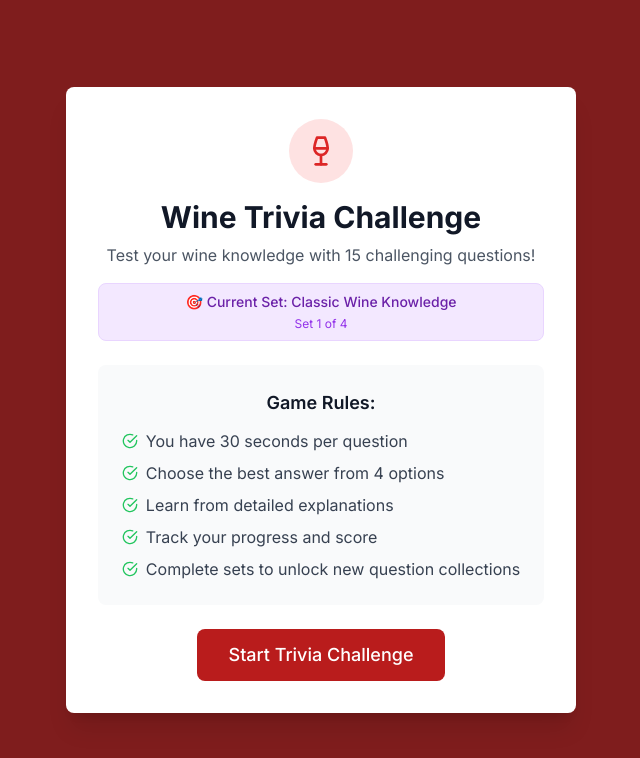
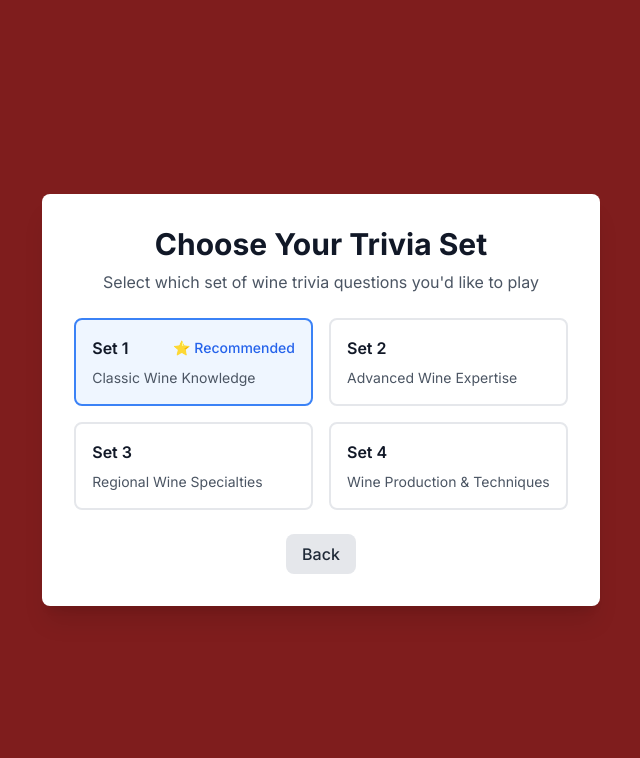
Before and after one commit to fellot/flint, a Next.js app: page /wine-trivia in a window 1280 px wide. Shown: the top 758 px of the page, without its empty margins (319-959 px from the left). Built offline with nearby package versions, Linux system fonts and the light colour scheme.

Commit message:
trivia uodates

```diff
--- a/app/api/wine-trivia/route.ts
+++ b/app/api/wine-trivia/route.ts
@@ -23,16 +23,24 @@ export async function GET(request: NextRequest) {
       { id: 4, name: 'Wine Production & Techniques', questions: set4 }
     ];
 
-    // Get completed sets from query parameter
+    // Get parameters from query
     const { searchParams } = new URL(request.url);
     const completedSetsParam = searchParams.get('completedSets');
+    const selectedSetIdParam = searchParams.get('selectedSetId');
     const completedSets = completedSetsParam ? JSON.parse(completedSetsParam) : [];
 
-    // Find the next available set
+    // Determine which set to use
     let selectedSet = questionSets[0]; // Default to first set
 
-    if (completedSets.length > 0) {
-      // Find the next uncompleted set
+    if (selectedSetIdParam) {
+      // User selected a specific set
+      const setId = parseInt(selectedSetIdParam);
+      const requestedSet = questionSets.find(set => set.id === setId);
+      if (requestedSet) {
+        selectedSet = requestedSet;
+      }
+    } else if (completedSets.length > 0) {
+      // Auto-select next uncompleted set
       const nextSet = questionSets.find(set => !completedSets.includes(set.id));
       if (nextSet) {
         selectedSet = nextSet;
@@ -51,7 +59,12 @@ export async function GET(request: NextRequest) {
         id: selectedSet.id,
         name: selectedSet.name,
         totalSets: questionSets.length
-      }
+      },
+      allSets: questionSets.map(set => ({
+        id: set.id,
+        name: set.name,
+        isCompleted: completedSets.includes(set.id)
+      }))
     });
   } catch (error) {
     console.error('Error reading trivia questions:', error);
--- a/app/wine-trivia/page.tsx
+++ b/app/wine-trivia/page.tsx
@@ -17,19 +17,40 @@ interface SetInfo {
   totalSets: number;
 }
 
+interface SetOption {
+  id: number;
+  name: string;
+  isCompleted: boolean;
+}
+
 interface TriviaResponse {
   questions: TriviaQuestion[];
   setInfo: SetInfo;
+  allSets: SetOption[];
 }
 
 export default function WineTriviaPage() {
   const [questions, setQuestions] = useState<TriviaQuestion[]>([]);
   const [setInfo, setSetInfo] = useState<SetInfo | null>(null);
+  const [allSets, setAllSets] = useState<SetOption[]>([]);
+  const [selectedSetId, setSelectedSetId] = useState<number | null>(null);
+  const [showSetSelection, setShowSetSelection] = useState(false);
   const [loading, setLoading] = useState(true);
   const [error, setError] = useState<string | null>(null);
 
   useEffect(() => {
-    fetchQuestions();
+    // On first load, show set selection if no specific set is requested
+    const urlParams = new URLSearchParams(window.location.search);
+    const requestedSetId = urlParams.get('setId');
+
+    if (requestedSetId) {
+      fetchQuestions(parseInt(requestedSetId));
+    } else {
+      // Load all sets info first, then show selection
+      fetchQuestions().then(() => {
+        setShowSetSelection(true);
+      });
+    }
   }, []);
 
   const getCompletedSets = (): number[] => {
@@ -55,12 +76,17 @@ export default function WineTriviaPage() {
     }
   };
 
-  const fetchQuestions = async () => {
+  const fetchQuestions = async (setId?: number) => {
     try {
       const completedSets = getCompletedSets();
-      const queryParams = completedSets.length > 0
+      let queryParams = completedSets.length > 0
         ? `?completedSets=${encodeURIComponent(JSON.stringify(completedSets))}`
         : '';
+
+      if (setId) {
+        queryParams += queryParams ? '&' : '?';
+        queryParams += `selectedSetId=${setId}`;
+      }
 
       const response = await fetch(`/api/wine-trivia${queryParams}`);
       if (!response.ok) {
@@ -69,6 +95,7 @@ export default function WineTriviaPage() {
       const data: TriviaResponse = await response.json();
       setQuestions(data.questions);
       setSetInfo(data.setInfo);
+      setAllSets(data.allSets);
     } catch (error) {
       console.error('Error fetching trivia questions:', error);
       setError('Failed to load trivia questions. Please try again later.');
@@ -80,6 +107,73 @@ export default function WineTriviaPage() {
   const handleGameComplete = (setId: number) => {
     markSetAsCompleted(setId);
   };
+
+  const handleSetSelection = (setId: number) => {
+    setSelectedSetId(setId);
+    setShowSetSelection(false);
+    setLoading(true);
+    fetchQuestions(setId);
+  };
+
+  const showSetSelectionModal = () => {
+    setShowSetSelection(true);
+  };
+
+  if (showSetSelection) {
+    return (
+      <div className="min-h-screen bg-red-900 flex items-center justify-center">
+        <div className="max-w-2xl mx-auto px-4">
+          <div className="bg-white rounded-lg shadow-xl p-8">
+            <div className="text-center mb-6">
+              <h1 className="text-3xl font-bold text-gray-900 mb-2">Choose Your Trivia Set</h1>
+              <p className="text-gray-600">Select which set of wine trivia questions you'd like to play</p>
+            </div>
+
+            <div className="grid grid-cols-1 md:grid-cols-2 gap-4 mb-6">
+              {allSets.map((set, index) => {
+                const isRecommended = !set.isCompleted && index === allSets.findIndex(s => !s.isCompleted);
+                return (
+                  <button
+                    key={set.id}
+                    onClick={() => handleSetSelection(set.id)}
+                    className={`p-4 rounded-lg border-2 text-left transition-all duration-200 ${
+                      set.isCompleted
+                        ? 'border-green-500 bg-green-50 hover:bg-green-100'
+                        : isRecommended
+                        ? 'border-blue-500 bg-blue-50 hover:bg-blue-100'
+                        : 'border-gray-200 bg-white hover:border-red-300 hover:bg-red-50'
+                    }`}
+                  >
+                    <div className="flex items-center justify-between mb-2">
+                      <h3 className="font-semibold text-gray-900">Set {set.id}</h3>
+                      <div className="flex items-center space-x-2">
+                        {isRecommended && (
+                          <span className="text-blue-600 text-sm font-medium">⭐ Recommended</span>
+                        )}
+                        {set.isCompleted && (
+                          <span className="text-green-600 text-sm font-medium">✓ Completed</span>
+                        )}
+                      </div>
+                    </div>
+                    <p className="text-gray-600 text-sm">{set.name}</p>
+                  </button>
+                );
+              })}
+            </div>
+
+            <div className="text-center">
+              <button
+                onClick={() => setShowSetSelection(false)}
+                className="btn-secondary"
+              >
+                Back
+              </button>
+            </div>
+          </div>
+        </div>
+      </div>
+    );
+  }
 
   if (loading) {
     return (
@@ -149,6 +243,7 @@ export default function WineTriviaPage() {
       questions={questions}
       setInfo={setInfo}
       onGameComplete={handleGameComplete}
+      onShowSetSelection={showSetSelectionModal}
     />
   );
 }
--- a/components/WineTriviaGame.tsx
+++ b/components/WineTriviaGame.tsx
@@ -21,9 +21,10 @@ interface WineTriviaGameProps {
   questions: TriviaQuestion[];
   setInfo: SetInfo | null;
   onGameComplete: (setId: number) => void;
+  onShowSetSelection: () => void;
 }
 
-export default function WineTriviaGame({ questions, setInfo, onGameComplete }: WineTriviaGameProps) {
+export default function WineTriviaGame({ questions, setInfo, onGameComplete, onShowSetSelection }: WineTriviaGameProps) {
   const [currentQuestionIndex, setCurrentQuestionIndex] = useState(0);
   const [selectedAnswer, setSelectedAnswer] = useState<number | null>(null);
   const [showResult, setShowResult] = useState(false);
@@ -150,12 +151,20 @@ export default function WineTriviaGame({ questions, setInfo, onGameComplete }: W
               </ul>
             </div>
 
-            <button
-              onClick={startGame}
-              className="btn-primary text-lg px-8 py-3"
-            >
-              Start Trivia Challenge
-            </button>
+            <div className="space-y-4">
+              <button
+                onClick={startGame}
+                className="btn-primary text-lg px-8 py-3 w-full"
+              >
+                Start Trivia Challenge
+              </button>
+              <button
+                onClick={onShowSetSelection}
+                className="btn-secondary text-lg px-8 py-3 w-full"
+              >
+                Choose Different Set
+              </button>
+            </div>
           </div>
         </div>
       </div>
@@ -204,7 +213,7 @@ export default function WineTriviaGame({ questions, setInfo, onGameComplete }: W
               </div>
             </div>
 
-            <div className="flex space-x-4 justify-center">
+            <div className="flex flex-wrap gap-3 justify-center">
               <button
                 onClick={resetGame}
                 className="btn-secondary flex items-center space-x-2"
@@ -213,11 +222,11 @@ export default function WineTriviaGame({ questions, setInfo, onGameComplete }: W
                 <span>Play Again</span>
               </button>
               <button
-                onClick={() => window.location.reload()}
+                onClick={onShowSetSelection}
                 className="btn-primary flex items-center space-x-2"
               >
                 <ArrowRight className="h-4 w-4" />
-                <span>Next Set</span>
+                <span>Choose Set</span>
               </button>
               <button
                 onClick={() => window.location.href = '/'}
```
